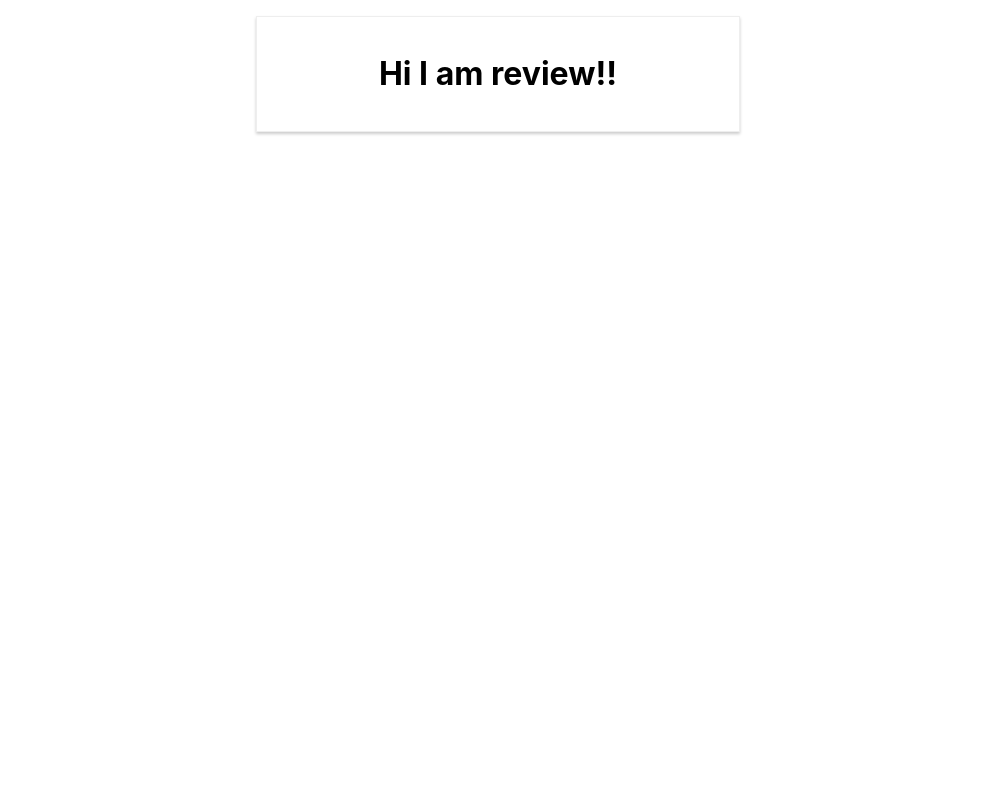
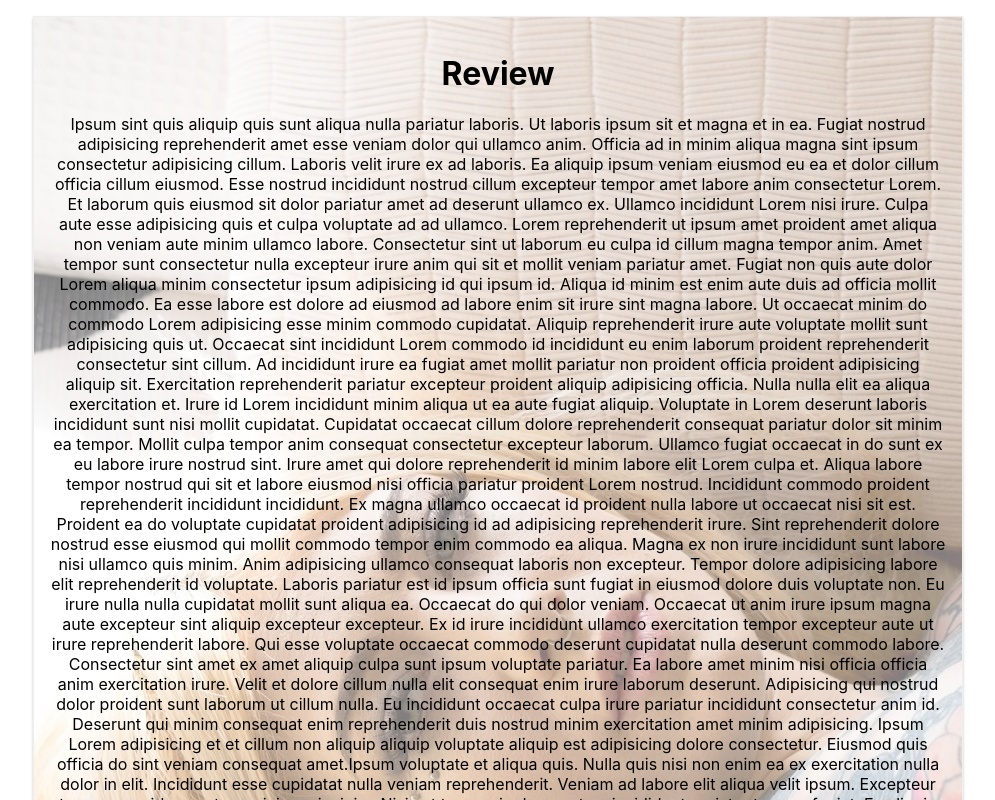
Before and after one commit to mahihossain/Remote-Health-Care, a React (Create React App) app: page / in a window 1280 px wide. Shown: the top 800 px of the page, without its empty margins (142-1137 px from the left). Built offline with nearby package versions, Linux system fonts and the light colour scheme.

Commit message:
Added paralax effect

```diff
--- a/package.json
+++ b/package.json
@@ -5,7 +5,8 @@
   "dependencies": {
     "react": "^16.10.2",
     "react-dom": "^16.10.2",
-    "react-scripts": "3.2.0"
+    "react-scripts": "3.2.0",
+    "react-scroll-parallax": "^2.2.0"
   },
   "scripts": {
     "start": "react-scripts start",
--- a/src/components/ClientReview/ClientReview.js
+++ b/src/components/ClientReview/ClientReview.js
@@ -1,12 +1,127 @@
-import React from 'react';
-import styles from './ClientReview.module.css';
+import React, { Fragment } from "react";
+import styles from "./ClientReview.module.css";
+import { Parallax, ParallaxProvider } from "react-scroll-parallax";
 
 const ClientReview = () => {
-    return (
+  return (
+    <ParallaxProvider>
+      <Fragment>
         <div className={styles.ClientReview}>
-            <h1>Hi I am review!!</h1>
+          <Parallax className="parallax" y={[-30, 30]} tagOuter="figure">
+            <h1>Review</h1>
+            <p>
+              Ipsum sint quis aliquip quis sunt aliqua nulla pariatur laboris.
+              Ut laboris ipsum sit et magna et in ea. Fugiat nostrud adipisicing
+              reprehenderit amet esse veniam dolor qui ullamco anim. Officia ad
+              in minim aliqua magna sint ipsum consectetur adipisicing cillum.
+              Laboris velit irure ex ad laboris. Ea aliquip ipsum veniam eiusmod
+              eu ea et dolor cillum officia cillum eiusmod. Esse nostrud
+              incididunt nostrud cillum excepteur tempor amet labore anim
+              consectetur Lorem. Et laborum quis eiusmod sit dolor pariatur amet
+              ad deserunt ullamco ex. Ullamco incididunt Lorem nisi irure. Culpa
+              aute esse adipisicing quis et culpa voluptate ad ad ullamco. Lorem
+              reprehenderit ut ipsum amet proident amet aliqua non veniam aute
+              minim ullamco labore. Consectetur sint ut laborum eu culpa id
+              cillum magna tempor anim. Amet tempor sunt consectetur nulla
+              excepteur irure anim qui sit et mollit veniam pariatur amet.
+              Fugiat non quis aute dolor Lorem aliqua minim consectetur ipsum
+              adipisicing id qui ipsum id. Aliqua id minim est enim aute duis ad
+              officia mollit commodo. Ea esse labore est dolore ad eiusmod ad
+              labore enim sit irure sint magna labore. Ut occaecat minim do
+              commodo Lorem adipisicing esse minim commodo cupidatat. Aliquip
+              reprehenderit irure aute voluptate mollit sunt adipisicing quis
+              ut. Occaecat sint incididunt Lorem commodo id incididunt eu enim
+              laborum proident reprehenderit consectetur sint cillum. Ad
+              incididunt irure ea fugiat amet mollit pariatur non proident
+              officia proident adipisicing aliquip sit. Exercitation
+              reprehenderit pariatur excepteur proident aliquip adipisicing
+              officia. Nulla nulla elit ea aliqua exercitation et. Irure id
+              Lorem incididunt minim aliqua ut ea aute fugiat aliquip. Voluptate
+              in Lorem deserunt laboris incididunt sunt nisi mollit cupidatat.
+              Cupidatat occaecat cillum dolore reprehenderit consequat pariatur
+              dolor sit minim ea tempor. Mollit culpa tempor anim consequat
+              consectetur excepteur laborum. Ullamco fugiat occaecat in do sunt
+              ex eu labore irure nostrud sint. Irure amet qui dolore
+              reprehenderit id minim labore elit Lorem culpa et. Aliqua labore
+              tempor nostrud qui sit et labore eiusmod nisi officia pariatur
+              proident Lorem nostrud. Incididunt commodo proident reprehenderit
+              incididunt incididunt. Ex magna ullamco occaecat id proident nulla
+              labore ut occaecat nisi sit est. Proident ea do voluptate
+              cupidatat proident adipisicing id ad adipisicing reprehenderit
+              irure. Sint reprehenderit dolore nostrud esse eiusmod qui mollit
+              commodo tempor enim commodo ea aliqua. Magna ex non irure
+              incididunt sunt labore nisi ullamco quis minim. Anim adipisicing
+              ullamco consequat laboris non excepteur. Tempor dolore adipisicing
+              labore elit reprehenderit id voluptate. Laboris pariatur est id
+              ipsum officia sunt fugiat in eiusmod dolore duis voluptate non. Eu
+              irure nulla nulla cupidatat mollit sunt aliqua ea. Occaecat do qui
+              dolor veniam. Occaecat ut anim irure ipsum magna aute excepteur
+              sint aliquip excepteur excepteur. Ex id irure incididunt ullamco
+              exercitation tempor excepteur aute ut irure reprehenderit labore.
+              Qui esse voluptate occaecat commodo deserunt cupidatat nulla
+              deserunt commodo labore. Consectetur sint amet ex amet aliquip
+              culpa sunt ipsum voluptate pariatur. Ea labore amet minim nisi
+              officia officia anim exercitation irure. Velit et dolore cillum
+              nulla elit consequat enim irure laborum deserunt. Adipisicing qui
+              nostrud dolor proident sunt laborum ut cillum nulla. Eu incididunt
+              occaecat culpa irure pariatur incididunt consectetur anim id.
+              Deserunt qui minim consequat enim reprehenderit duis nostrud minim
+              exercitation amet minim adipisicing. Ipsum Lorem adipisicing et et
+              cillum non aliquip aliquip voluptate aliquip est adipisicing
+              dolore consectetur. Eiusmod quis officia do sint veniam consequat
+              amet.Ipsum voluptate et aliqua quis. Nulla quis nisi non enim ea
+              ex exercitation nulla dolor in elit. Incididunt esse cupidatat
+              nulla veniam reprehenderit. Veniam ad labore elit aliqua velit
+              ipsum. Excepteur tempor non id excepteur minim qui minim. Nisi est
+              tempor in deserunt eu incididunt pariatur tempor fugiat. Ea
+              aliquip Lorem ea mollit nostrud nulla eu aute enim velit fugiat
+              exercitation nostrud pariatur. Exercitation eu et veniam sit.
+              Deserunt magna eu amet est sunt do officia laborum irure elit amet
+              pariatur. Velit nostrud Lorem excepteur enim aliquip velit
+              exercitation culpa ullamco. Est voluptate proident amet quis.
+              Irure amet amet labore nulla fugiat qui anim veniam culpa velit eu
+              aute. Esse sint in non laborum officia ex ad. Consequat velit est
+              magna ipsum id ullamco consectetur mollit amet excepteur. Ullamco
+              aliqua sint magna cillum reprehenderit incididunt esse non commodo
+              proident. Adipisicing incididunt excepteur in cupidatat et nulla
+              eu fugiat aute fugiat. Quis irure cillum excepteur irure deserunt
+              nulla excepteur sit est in velit eu do incididunt. Aliqua nostrud
+              excepteur adipisicing voluptate nulla in ut magna. Irure occaecat
+              ullamco ut pariatur dolore qui aliquip nulla consectetur voluptate
+              minim proident consequat ut. Sint quis proident consectetur mollit
+              qui aute. Aute dolor veniam est ea mollit. Ut dolore mollit magna
+              veniam eu ipsum nulla sunt quis qui. Amet sit sunt mollit in
+              ullamco elit sunt minim elit id culpa irure. Occaecat eu minim
+              laborum id. Velit labore laborum commodo et tempor. Non proident
+              duis proident mollit. Culpa do aute enim et proident esse
+              exercitation elit Lorem velit Lorem sunt do. Ex proident veniam
+              magna consectetur incididunt tempor adipisicing eu aute. Esse
+              cillum sint fugiat officia proident. Eu voluptate in Lorem nisi do
+              fugiat incididunt elit labore ullamco. Exercitation minim tempor
+              ullamco consequat velit ad irure aliquip ullamco eiusmod labore.
+              Veniam sint ullamco sint sint nulla quis aute ex officia aliqua
+              ut. Eu duis laboris deserunt officia ipsum minim esse nostrud et
+              non qui. Mollit veniam non voluptate minim amet qui excepteur.
+              Minim ut duis in id officia ea. Est excepteur magna aliqua sunt.
+              Excepteur id incididunt ex tempor nisi consectetur consectetur
+              magna mollit in do nisi do sint. Consequat do labore excepteur
+              laboris officia anim ex id nisi tempor esse enim ullamco. Dolore
+              aliqua occaecat anim consequat dolore proident labore
+              reprehenderit cillum sint. Deserunt commodo aliqua eiusmod sit ut
+              labore in. Amet enim nulla do laboris ea incididunt eiusmod eu sit
+              nisi. Sunt quis sunt quis irure tempor elit exercitation consequat
+              fugiat. Amet minim ea officia aliqua magna qui non sint fugiat
+              fugiat nisi in reprehenderit magna. Laboris do tempor elit duis do
+              labore voluptate irure dolor enim duis excepteur ea duis. Esse
+              pariatur magna anim mollit pariatur laboris consequat sint cillum
+              exercitation exercitation pariatur. Est aliqua aliqua occaecat
+              exercitation anim mollit minim amet duis et ex. Dolor velit irure
+            </p>
+          </Parallax>
         </div>
-    );
-}
+      </Fragment>
+    </ParallaxProvider>
+  );
+};
 
 export default ClientReview;
--- a/src/components/ClientReview/ClientReview.module.css
+++ b/src/components/ClientReview/ClientReview.module.css
@@ -1,14 +1,28 @@
 .ClientReview {
-    width: 60%;
+  width: 70%;
   margin: 16px auto;
   padding: 16px;
   border: 1px solid #eee;
   box-shadow: 0 2px 3px #ccc;
   text-align: center;
+  position: relative;
+  display: block;
 }
 
-  @media (min-width: 500px){
-    .ClientReview {
+.ClientReview::after {
+  content: "";
+  background: url("../../assets/reviewParallax.jpg");
+  opacity: 0.5;
+  top: 0;
+  left: 0;
+  bottom: 0;
+  right: 0;
+  position: absolute;
+  z-index: -1;
+}
+
+@media (min-width: 500px) {
+  /* .ClientReview {
       width: 450px;
+    } */
 }
-  }
--- a/src/containers/App.js
+++ b/src/containers/App.js
@@ -7,7 +7,7 @@ class App extends Component {
   render() {
     return (
       <div className="App">
-        <ClientReview></ClientReview>
+          <ClientReview />
       </div>
     );
   }
```
Also changed, not shown: src/assets/reviewParallax.jpg (added), 1 other file (tests, documents, lock files or other folders). Lines whose indentation alone changed are shown as unchanged.
